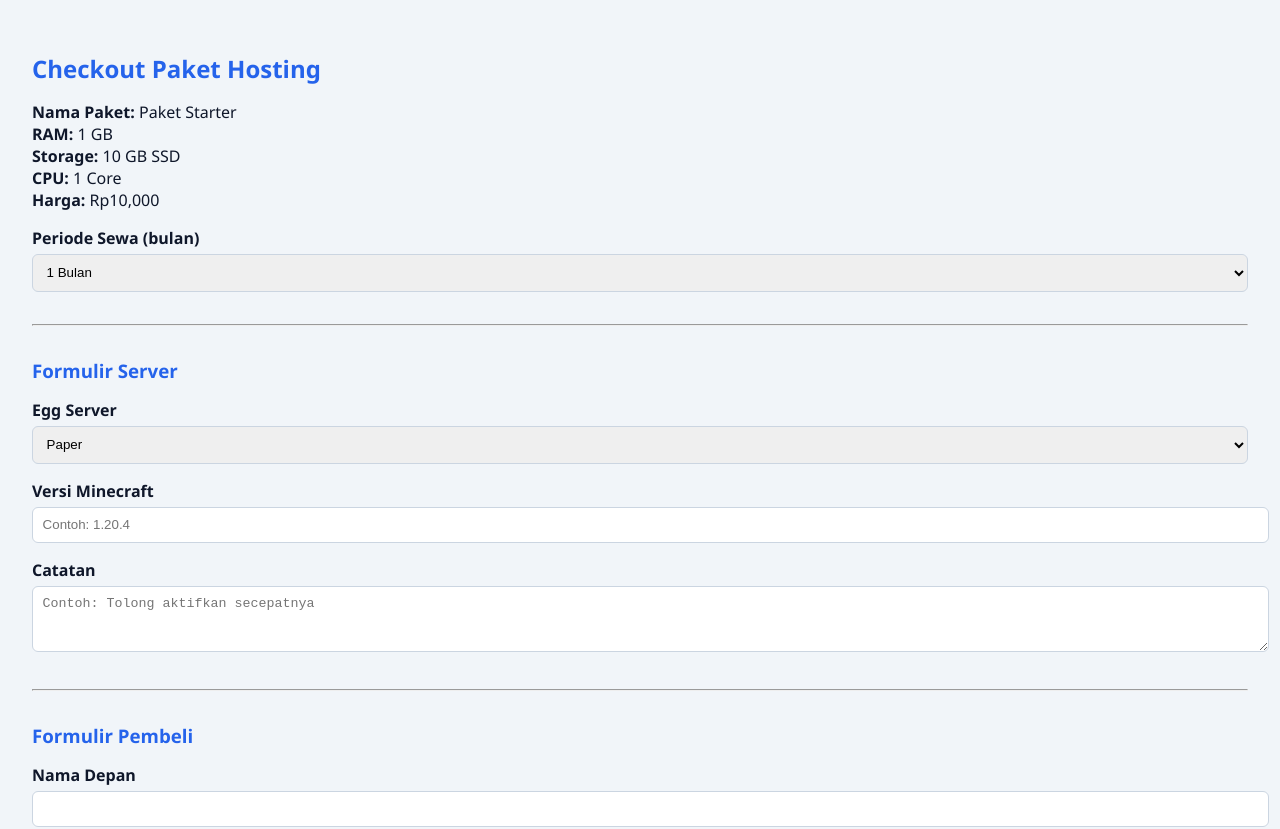
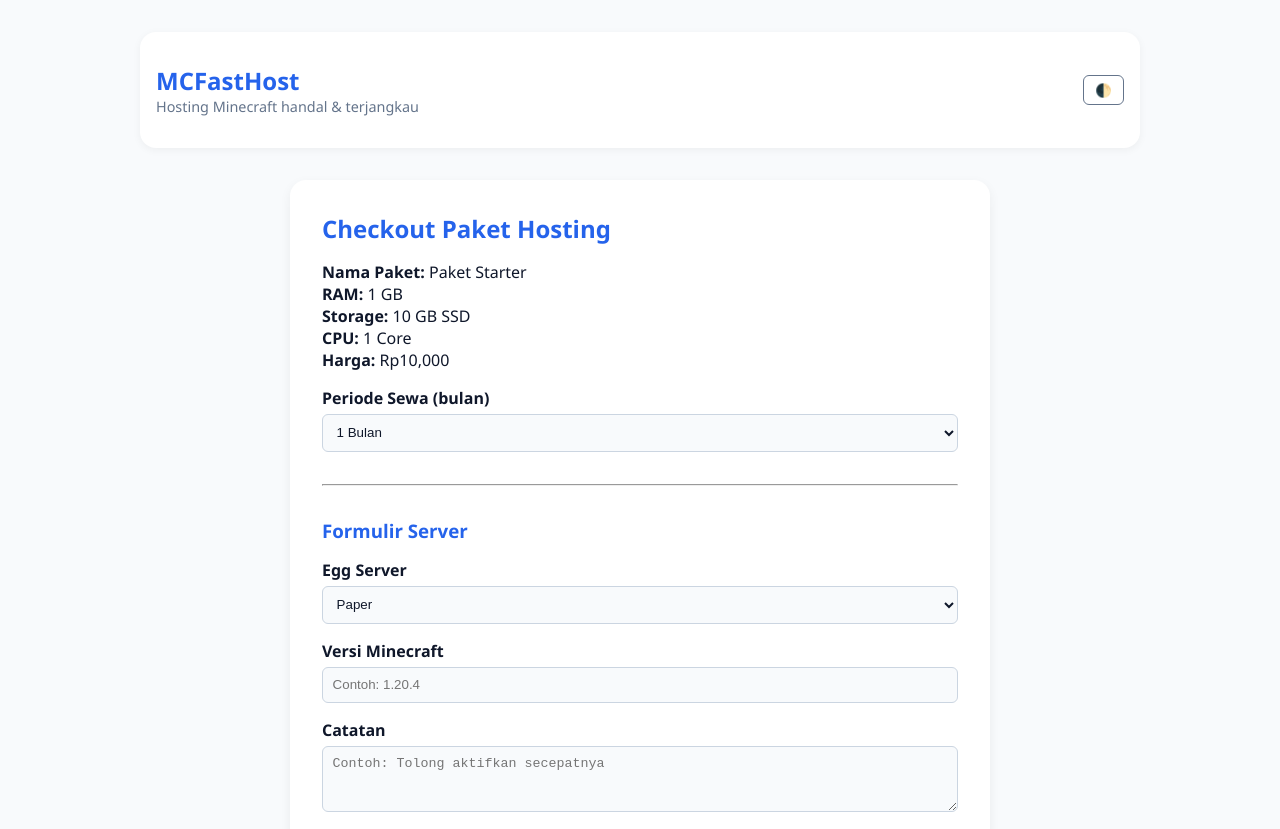
Before and after one commit to harrisskuy/harrisskuy.github.io, a plain HTML site: page mcfh/checkout/index.html in a window 1280 px wide. Shown: the top 829 px of the page. Drawn offline with Linux system fonts and the light colour scheme.

Commit message:
Update index.html

```diff
--- a/mcfh/checkout/index.html
+++ b/mcfh/checkout/index.html
@@ -1,35 +1,107 @@
-<!DOCTYPE html><html lang="id">
+<!DOCTYPE html><html lang="id" data-theme="light">
 <head>
   <meta charset="UTF-8">
   <meta name="viewport" content="width=device-width, initial-scale=1.0">
   <title>Checkout - MCFastHost</title>
   <style>
+    :root {
+      --blue: #2563eb;
+      --gray: #64748b;
+      --success: #22c55e;--light-bg: #f8fafc;
+  --light-card: white;
+  --light-text: #0f172a;
+
+  --dark-bg: #0f172a;
+  --dark-card: #1e293b;
+  --dark-text: #e2e8f0;
+}
+
+[data-theme='light'] {
+  --bg: var(--light-bg);
+  --card: var(--light-card);
+  --text: var(--light-text);
+}
+
+[data-theme='dark'] {
+  --bg: var(--dark-bg);
+  --card: var(--dark-card);
+  --text: var(--dark-text);
+}
+
+* { box-sizing: border-box; margin: 0; padding: 0; }
+
 body {
   font-family: 'Segoe UI', sans-serif;
-      background: #f1f5f9;
-      margin: 0;
+  background: var(--bg);
+  color: var(--text);
   padding: 2rem;
-      color: #0f172a;
 }
+
+header {
+  padding: 2rem 1rem;
+  background: var(--card);
+  display: flex;
+  justify-content: space-between;
+  align-items: center;
+  max-width: 1000px;
+  margin: auto;
+  border-radius: 1rem;
+  box-shadow: 0 2px 8px rgba(0,0,0,0.05);
+  margin-bottom: 2rem;
+}
+
+header h1 {
+  font-size: 1.5rem;
+  color: var(--blue);
+}
+
+header p {
+  color: var(--gray);
+  font-size: 0.9rem;
+}
+
+.toggle-theme {
+  background: none;
+  border: 1px solid var(--gray);
+  color: var(--text);
+  padding: 0.4rem 0.7rem;
+  border-radius: 6px;
+  cursor: pointer;
+}
+
+main {
+  background: var(--card);
+  max-width: 700px;
+  margin: auto;
+  padding: 2rem;
+  border-radius: 1rem;
+  box-shadow: 0 4px 12px rgba(0,0,0,0.06);
+}
+
 h2, h3 {
-      color: #2563eb;
+  color: var(--blue);
   margin-bottom: 1rem;
 }
+
 label {
   display: block;
   margin-top: 1rem;
   font-weight: 600;
 }
+
 input, textarea, select {
   width: 100%;
   padding: 0.6rem;
   margin-top: 0.3rem;
   border: 1px solid #cbd5e1;
   border-radius: 6px;
+  background: var(--bg);
+  color: var(--text);
 }
+
 .btn {
   margin-top: 2rem;
-      background: #2563eb;
+  background: var(--blue);
   color: white;
   border: none;
   padding: 0.8rem 1rem;
@@ -37,16 +109,32 @@
   cursor: pointer;
   width: 100%;
 }
+
 .btn:hover {
   background: #1e40af;
 }
+
 .hidden {
   display: none;
 }
+
+footer {
+  text-align: center;
+  padding: 2rem;
+  color: var(--gray);
+}
+
   </style>
 </head>
 <body>
-  <h2>Checkout Paket Hosting</h2>  <div id="product-detail">
+  <header>
+    <div>
+      <h1>MCFastHost</h1>
+      <p>Hosting Minecraft handal & terjangkau</p>
+    </div>
+    <button class="toggle-theme" onclick="toggleTheme()">🌓</button>
+  </header>  <main>
+    <h2>Checkout Paket Hosting</h2><div id="product-detail">
   <strong>Nama Paket:</strong> <span id="namaPaket">-</span><br>
   <strong>RAM:</strong> <span id="ram">-</span> GB<br>
   <strong>Storage:</strong> <span id="storage">-</span> GB SSD<br>
@@ -59,7 +147,11 @@
     <option value="6">6 Bulan</option>
     <option value="12">12 Bulan</option>
   </select>
-  </div>  <hr style="margin: 2rem 0;">  <h3>Formulir Server</h3>
+</div>
+
+<hr style="margin: 2rem 0;">
+
+<h3>Formulir Server</h3>
 <label for="egg">Egg Server</label>
 <select id="egg" required>
   <option>Paper</option>
@@ -67,14 +159,22 @@
   <option>Bedrock</option>
   <option>Fabric</option>
   <option>Forge</option>
-  </select><label for="versi">Versi Minecraft</label> <input type="text" id="versi" placeholder="Contoh: 1.20.4" required>
+</select>
+
+<label for="versi">Versi Minecraft</label>
+<input type="text" id="versi" placeholder="Contoh: 1.20.4" required>
 
 <label for="catatan">Catatan</label>
+<textarea id="catatan" rows="3" placeholder="Contoh: Tolong aktifkan secepatnya"></textarea>
 
-  <textarea id="catatan" rows="3" placeholder="Contoh: Tolong aktifkan secepatnya"></textarea>  <hr style="margin: 2rem 0;">  <h3>Formulir Pembeli</h3>
+<hr style="margin: 2rem 0;">
+
+<h3>Formulir Pembeli</h3>
 <div id="formPembeli">
   <label for="namaDepan">Nama Depan</label>
-    <input type="text" id="namaDepan" required><label for="namaBelakang">Nama Belakang</label>
+  <input type="text" id="namaDepan" required>
+
+  <label for="namaBelakang">Nama Belakang</label>
   <input type="text" id="namaBelakang" required>
 
   <label for="username">Username</label>
@@ -85,25 +185,39 @@
 
   <label for="password">Password</label>
   <input type="password" id="password" required>
+</div>
 
-  </div><label><input type="checkbox" id="sudahPunya"> Saya sudah punya akun di mcfh.gg</label>
-
+<label><input type="checkbox" id="sudahPunya"> Saya sudah punya akun di mcfh.gg</label>
 <div id="emailTerdaftarDiv" class="hidden">
   <label for="emailTerdaftar">Email Terdaftar</label>
   <input type="email" id="emailTerdaftar" required>
-  </div><button class="btn" onclick="kirimKeWhatsApp()">Kirim via WhatsApp</button>
+</div>
 
-  <script id="produk" type="application/json">
-  [
+<button class="btn" onclick="kirimKeWhatsApp()">Kirim via WhatsApp</button>
+
+  </main>  <footer>
+    &copy; 2025 MCFastHost. Semua hak dilindungi.
+  </footer>  <script>
+    const root = document.documentElement;
+    function toggleTheme() {
+      const current = root.getAttribute('data-theme');
+      const next = current === 'light' ? 'dark' : 'light';
+      root.setAttribute('data-theme', next);
+      localStorage.setItem('theme', next);
+    }
+    (function loadTheme() {
+      const saved = localStorage.getItem('theme') || 'light';
+      root.setAttribute('data-theme', saved);
+    })();
+
+    const params = new URLSearchParams(window.location.search);
+    const id = parseInt(params.get('id') || 0);
+    const data = [
       { "nama": "Paket Starter", "ram": 1, "storage": 10, "cpu": 1, "harga": 10000 },
       { "nama": "Paket Pro", "ram": 2, "storage": 20, "cpu": 2, "harga": 18000 },
       { "nama": "Paket Sultan", "ram": 4, "storage": 50, "cpu": 4, "harga": 35000 },
       { "nama": "Paket Dewa", "ram": 64, "storage": 100, "cpu": 6, "harga": 120000 }
-  ]
-  </script>  <script>
-    const params = new URLSearchParams(window.location.search);
-    const id = parseInt(params.get('id') || 0);
-    const data = JSON.parse(document.getElementById("produk").textContent);
+    ];
     const paket = data[id] || data[0];
 
     document.getElementById("namaPaket").innerText = paket.nama;
```
Lines whose indentation alone changed are shown as unchanged.
